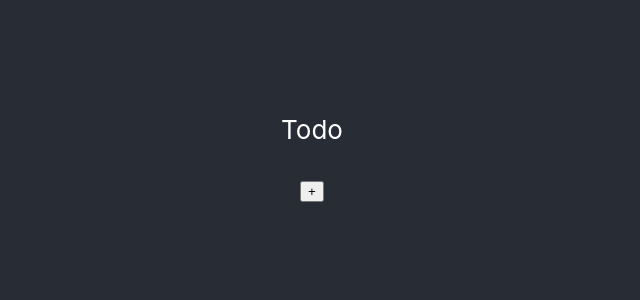
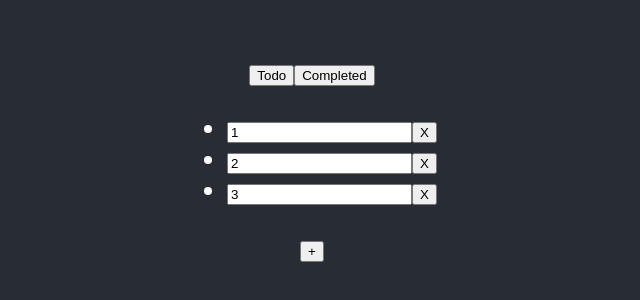
Before and after one commit to psg0796/Todo-React, a React (Create React App) app: page / in a window 1280 px wide. Shown: the part 242-542 px from the top of the page, without its empty margins (328-968 px from the left). Built offline with nearby package versions, Linux system fonts and the light colour scheme.

Commit message:
completed list option

```diff
--- a/src/App.js
+++ b/src/App.js
@@ -3,12 +3,37 @@ import './App.css';
 import List from './List';
 
 class App extends Component {
+  constructor(props){
+    super(props);
+    this.state = {
+      current_list: [1,2,3],
+      todo_list: [4,5,6],
+      compltd_list: [7,8,9],
+    }
+    this.change = this.change.bind(this);
+  }
+
+  change(type) {
+    if(type === 1){
+      this.setState({ current_list: this.state.todo_list })
+    } else if(type === 2){
+      this.setState({ current_list: this.state.compltd_list })
+    }
+  }
+
   render() {
-      return (
+    return (
       <div className="App">
         <header className="App-header">
-        <div>Todo</div>
-        <List/>
+        <div>
+          <button onClick={() => this.change(1)}>
+            Todo
+          </button>
+          <button onClick={() => this.change(2)}>
+            Completed
+          </button>
+        </div>
+        <List list={this.state.current_list}/>
         </header>
       </div>
     );
--- a/src/Item.js
+++ b/src/Item.js
@@ -4,7 +4,7 @@ class Item extends Component{
   constructor(props) {
     super(props);
     this.state = {
-    	value: "",
+    	value: this.props.value,
     }
     this.onClick = this.onClick.bind(this);
     this.onChange = this.onChange.bind(this);
@@ -20,7 +20,6 @@ class Item extends Component{
   }
 
   render() {
-  	this.state.value = this.props.value;
   	return (
         <div>
         <input type="text" placeholder="new" value={this.state.value} onChange={this.onChange}/>
--- a/src/List.js
+++ b/src/List.js
@@ -6,7 +6,7 @@ class List extends Component {
   constructor(props){
     super(props);
     this.state = {
-      items : [],
+     list: this.props.list,
     }
 
     this.add = this.add.bind(this);
@@ -16,25 +16,25 @@ class List extends Component {
 
   add() {
     const new_Item = "";
-    this.setState(state => ({
-      items: state.items.concat([new_Item])
-    }))
+    this.setState({
+      list: this.state.list.concat([new_Item])
+    })
   }
 
   remove(index) {
-    this.state.items.splice(index,1);
+    this.state.list.splice(index,1);
     this.setState({ state: this.state });
   }
 
   modify(index,value) {
-    this.state.items[index] = value;
+    this.state.list[index] = value;
     this.setState({ state: this.state });
   }
 
   renderItem(index) {
     return(
         <li key={index}>
-          <Item id={index} value={this.state.items[index]} onClick={this.remove} onChange={this.modify}/>
+          <Item id={index} value={this.state.list[index]} onClick={this.remove} onChange={this.modify}/>
         </li>);
   }
 
@@ -42,7 +42,7 @@ class List extends Component {
     return (
       <div>
           <ul>
-            {this.state.items.map((item, index) => this.renderItem(index))}
+            {this.state.list.map((item, index) => this.renderItem(index))}
           </ul>
           <button onClick={this.add}>+</button>
         </div>
```
